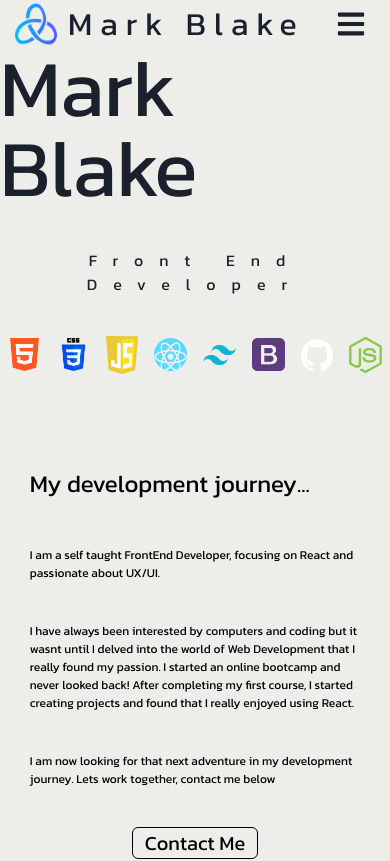
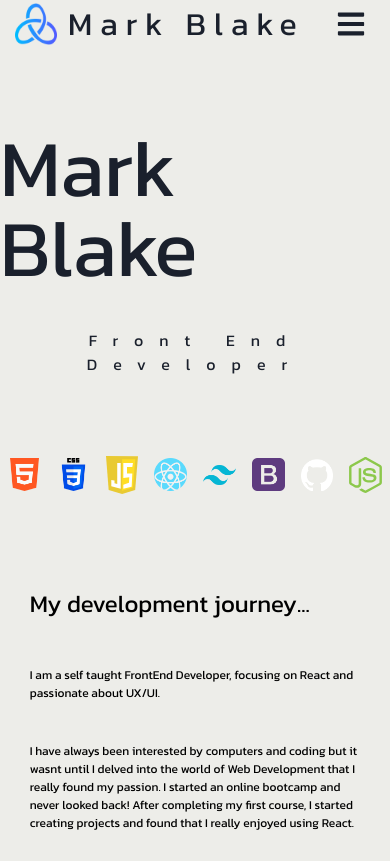
Before and after one commit to MBlake87/React, a React (Create React App) app in the folder portfolio/: page / in a window 390 px wide. Shown: the top 861 px of the page. Built offline with nearby package versions, Linux system fonts and the light colour scheme.

Commit message:
mobile update

```diff
--- a/portfolio/src/pages/Home.js
+++ b/portfolio/src/pages/Home.js
@@ -7,11 +7,11 @@ export function Home() {
         id="home"
         className="flex w-[100vw] flex-col items-center justify-center xl:h-[75vh] xl:flex-row"
       >
-        <h1 className=" text-[5rem] leading-[1]  text-text xl:text-[15rem]">
+        <h1 className=" mt-[5rem] text-[5rem] leading-[1]  text-text xl:text-[15rem]">
           Mark Blake
         </h1>
       </div>
-      <p className="py-10 text-center text-[1rem] tracking-[1rem] text-text xl:p-10 xl:text-[2rem] xl:tracking-[2rem]">
+      <p className="mb-10 py-10 text-center text-[1rem] tracking-[1rem] text-text xl:p-10 xl:text-[2rem] xl:tracking-[2rem]">
         Front End Developer
       </p>
     </>
```
